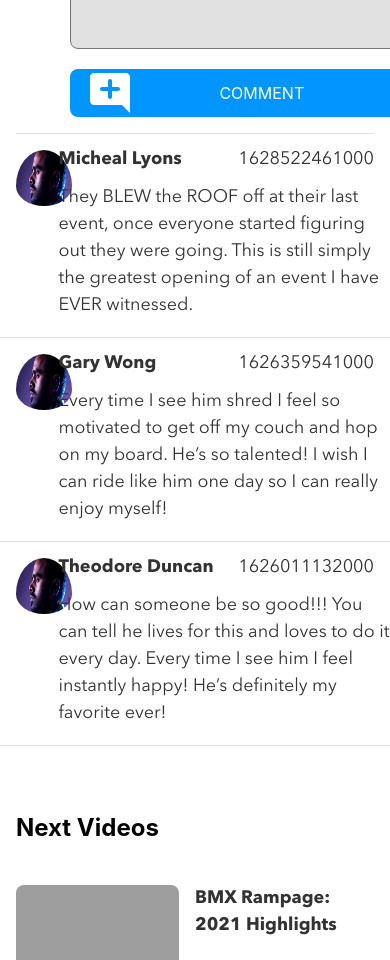
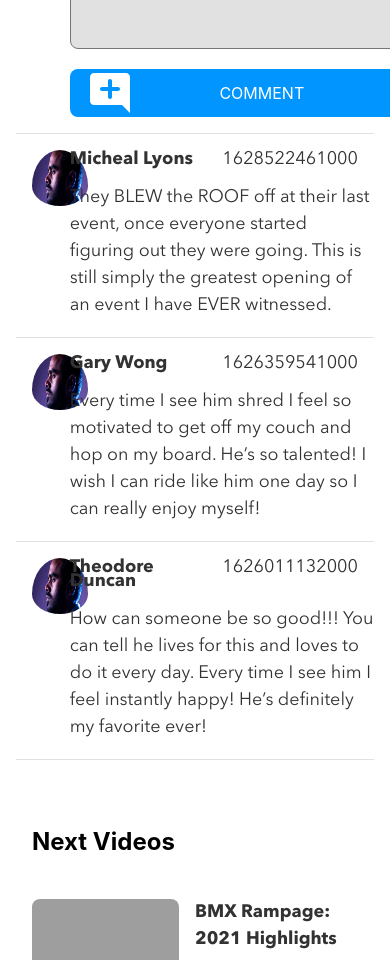
Before and after one commit to dennisagarwal/deepak-agarwal-inventory, a React (Create React App) app: page / in a window 390 px wide. Shown: the part 1380-2340 px from the top of the page. Built offline with nearby package versions, Linux system fonts and the light colour scheme; grey boxes are pictures that could not be loaded.

Commit message:
margin-adjustments-tablet

```diff
--- a/src/styles/App.scss
+++ b/src/styles/App.scss
@@ -17,6 +17,8 @@
     }
   }
   &-right{
+    margin-left: 1rem;
+    margin-right: 1rem;
     @include tablet {
       //page-right section in tablet
       margin-left: 2rem;
@@ -198,6 +200,8 @@
     &--comment {
       display: flex;
       flex-direction: column;
+      margin-left: 1rem;
+      margin-right: 1rem;
       @include tablet {
         //commentn section in tablet
         margin-left: 2rem;
```
